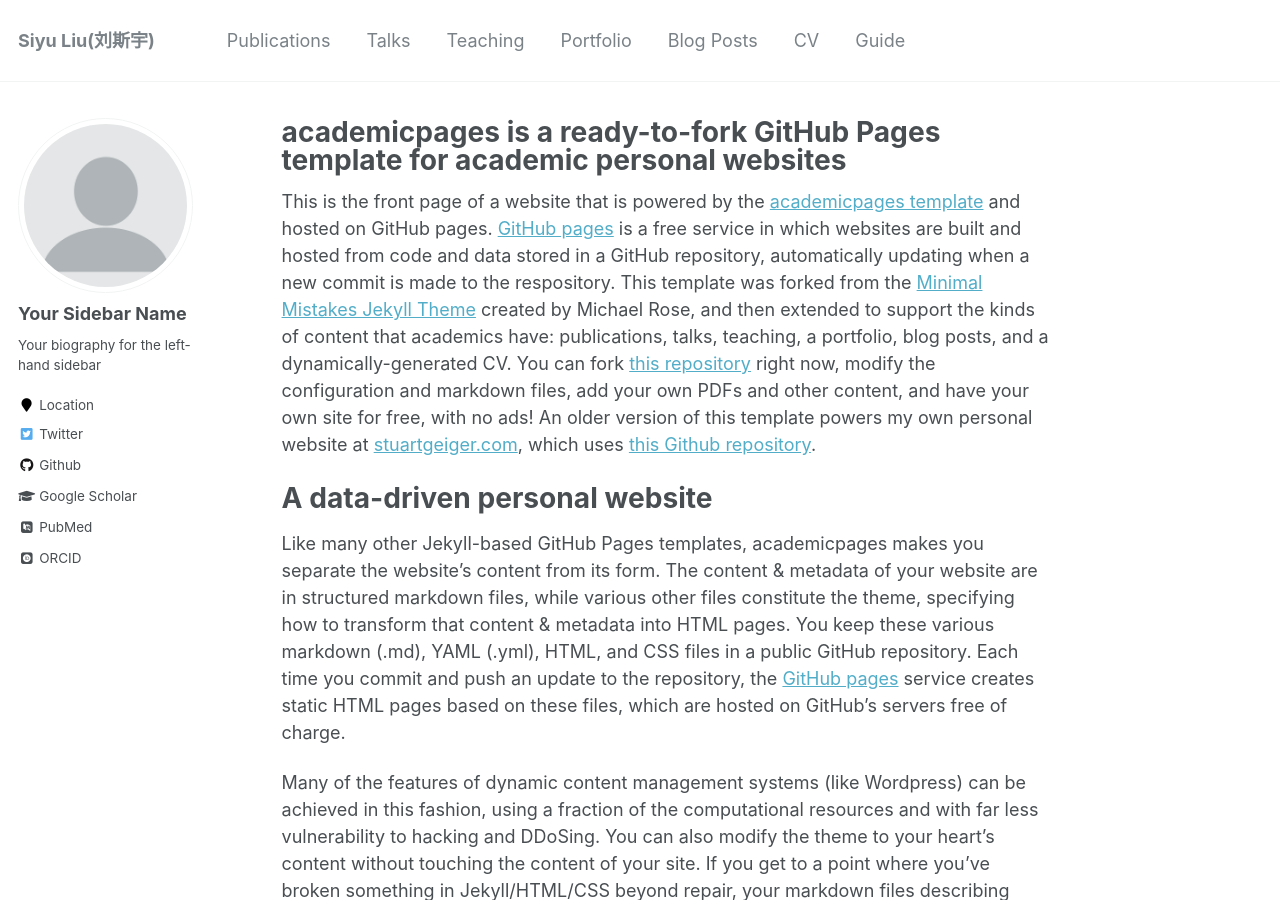
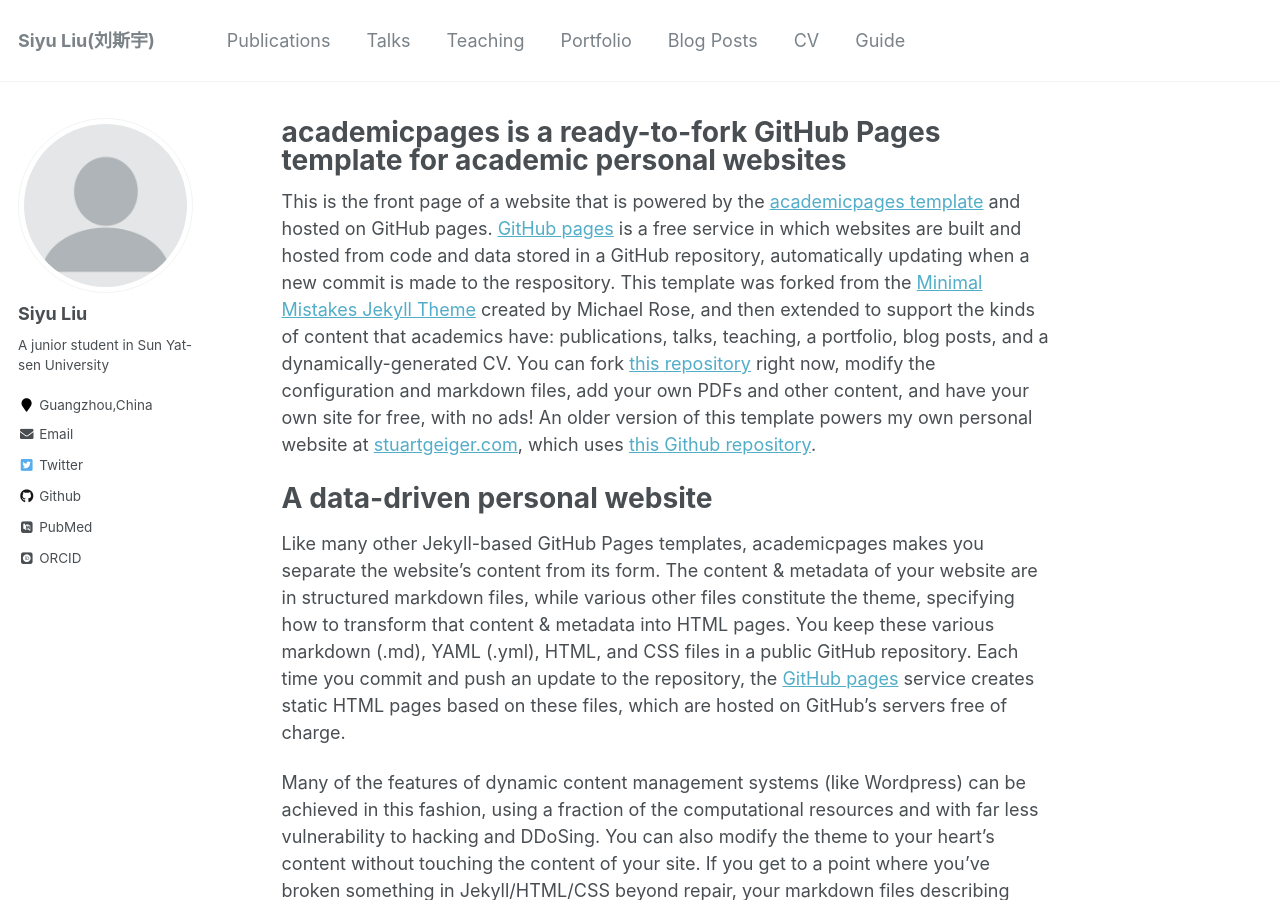
Before and after one commit to a79461378945/liusy58.github.io, a Jekyll site: the page built from _pages/about.md, in a window 1280 px wide and 900 px high. Built offline with Jekyll 4.4.1, drawn with Linux system fonts in a browser that asks for light colours; some web fonts are replaced.

Commit message:
修改了一些配置

```diff
--- a/_config.yml
+++ b/_config.yml
@@ -80,14 +80,14 @@ analytics:
 
 # Site Author
 author:
-  name             : "Your Sidebar Name"
+  name             : "Siyu Liu"
   avatar           : "profile.png"
-  bio              : "Your biography for the left-hand sidebar"
-  location         : "Location"
+  bio              : "A junior student in Sun Yat-sen University"
+  location         : "Guangzhou,China"
   employer         :
   pubmed           : "https://www.ncbi.nlm.nih.gov/pubmed/?term=john+snow"
-  googlescholar    : "http://yourfullgooglescholarurl.com"
-  email            :
+  googlescholar    :
+  email            : liusy58@mail2.sysu.edu.cn
   researchgate     :  # example: "https://www.researchgate.net/profile/yourprofile"
   uri              :
   bitbucket        :
```
